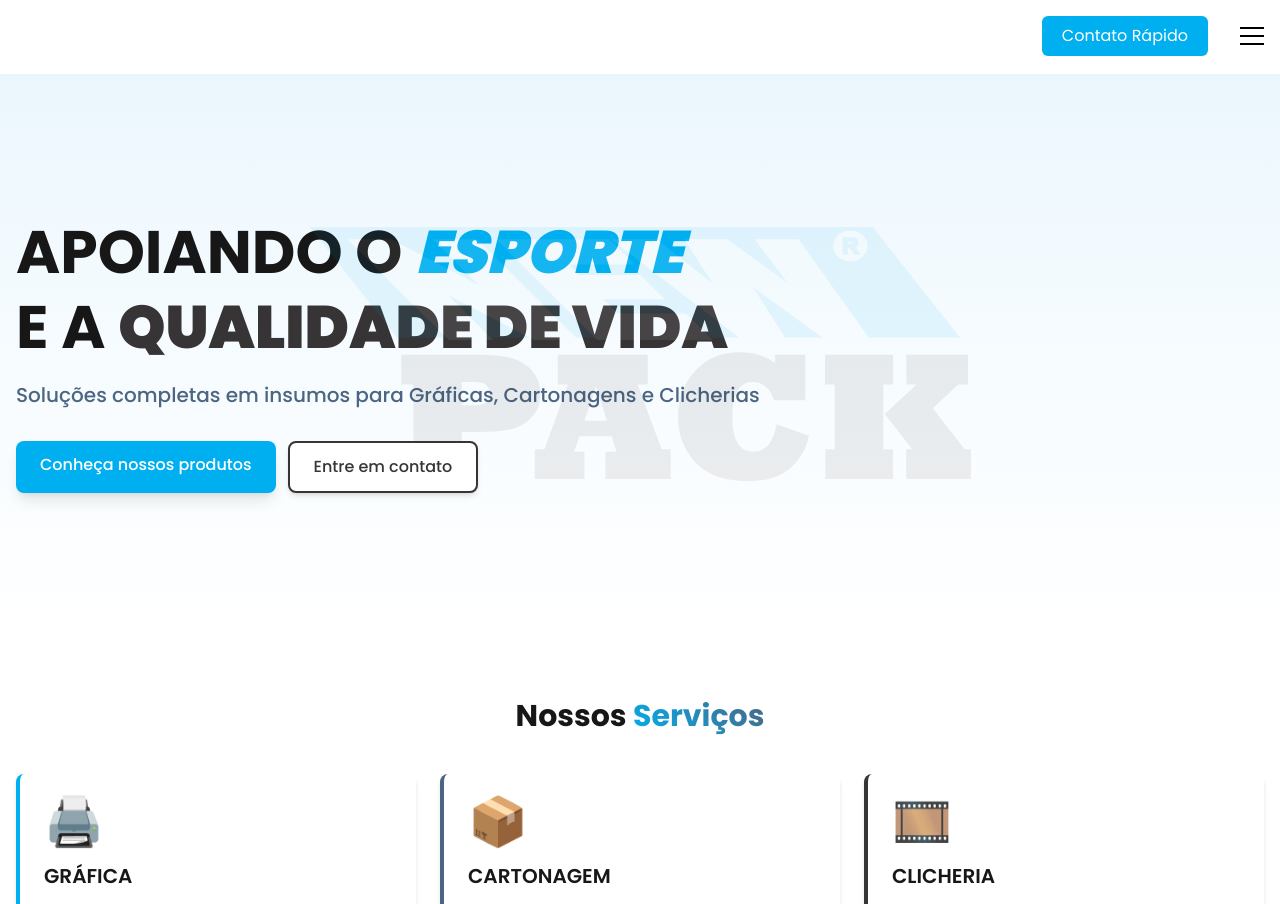
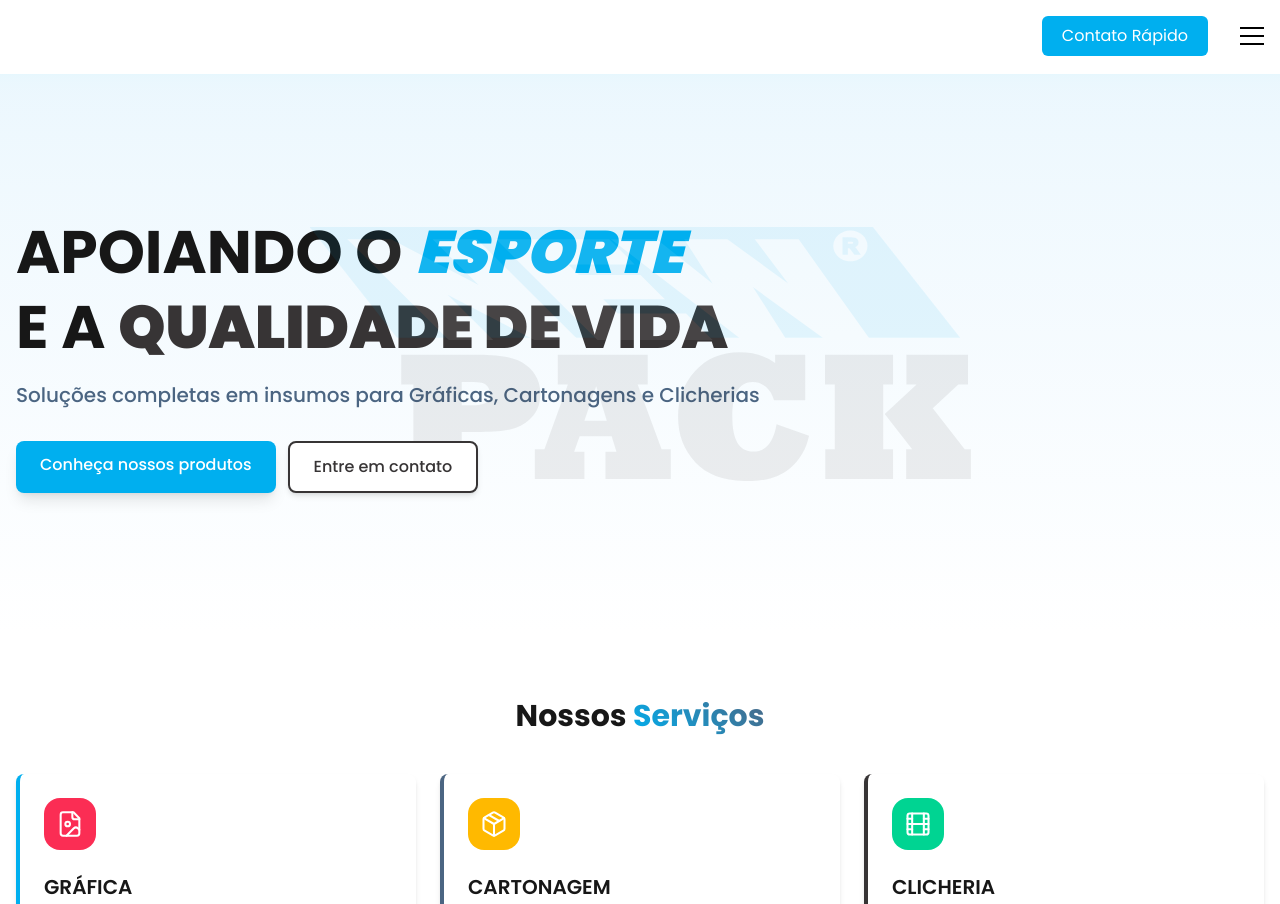
Before and after one commit to ElMatheus/newpack-website, a Next.js app: page / in a window 1280 px wide. Shown: the top 904 px of the page. Built offline with nearby package versions, Linux system fonts and the light colour scheme.

Commit message:
fix: redesign icons services container

```diff
--- a/package.json
+++ b/package.json
@@ -10,6 +10,7 @@
   },
   "dependencies": {
     "framer-motion": "^12.16.0",
+    "lucide-react": "^0.515.0",
     "next": "15.3.3",
     "react": "^19.0.0",
     "react-dom": "^19.0.0"
--- a/src/app/page.tsx
+++ b/src/app/page.tsx
@@ -11,6 +11,8 @@ import { motion } from "framer-motion";
 import ServiceCard from "@/components/serviceCard";
 import ContactCard from "@/components/contactCard";
 import Banner from "@/components/callBanner";
+import { FileImage, Package, Film } from "lucide-react"
+
 
 export default function Home() {
   return (
@@ -94,21 +96,21 @@ export default function Home() {
               <ServiceCard
                 title={"GRÁFICA"}
                 description={"Insumos de alta qualidade para todo tipo de impressão."}
-                icon={"🖨️"}
+                icon={<FileImage className="bg-[#fb2d54] rounded-2xl p-3" color="#fff" size={52} strokeWidth={1.75} />}
                 color={"var(--primary)"}
                 hoverColor={"rgba(0, 175, 239, 0.1)"}
               />
               <ServiceCard
                 title={"CARTONAGEM"}
                 description={"Materiais premium para embalagens e produtos em cartão."}
-                icon={"📦"}
+                icon={<Package className="bg-amber-400 rounded-2xl p-3" color="#fff" size={52} strokeWidth={1.75} />}
                 color={"var(--secondary)"}
                 hoverColor={"rgba(75, 101, 130, 0.1)"}
               />
               <ServiceCard
                 title={"CLICHERIA"}
                 description={"Soluções completas para preparação e suporte em clichês de impressão."}
-                icon={"🎞️"}
+                icon={<Film className="bg-emerald-400 rounded-2xl p-3" color="#fff" size={52} strokeWidth={1.75} />}
                 color={"var(--accent)"}
                 hoverColor={"rgba(55, 52, 53, 0.1)"}
               />
```
Also changed, not shown: 1 other file (tests, documents, lock files or other folders).
